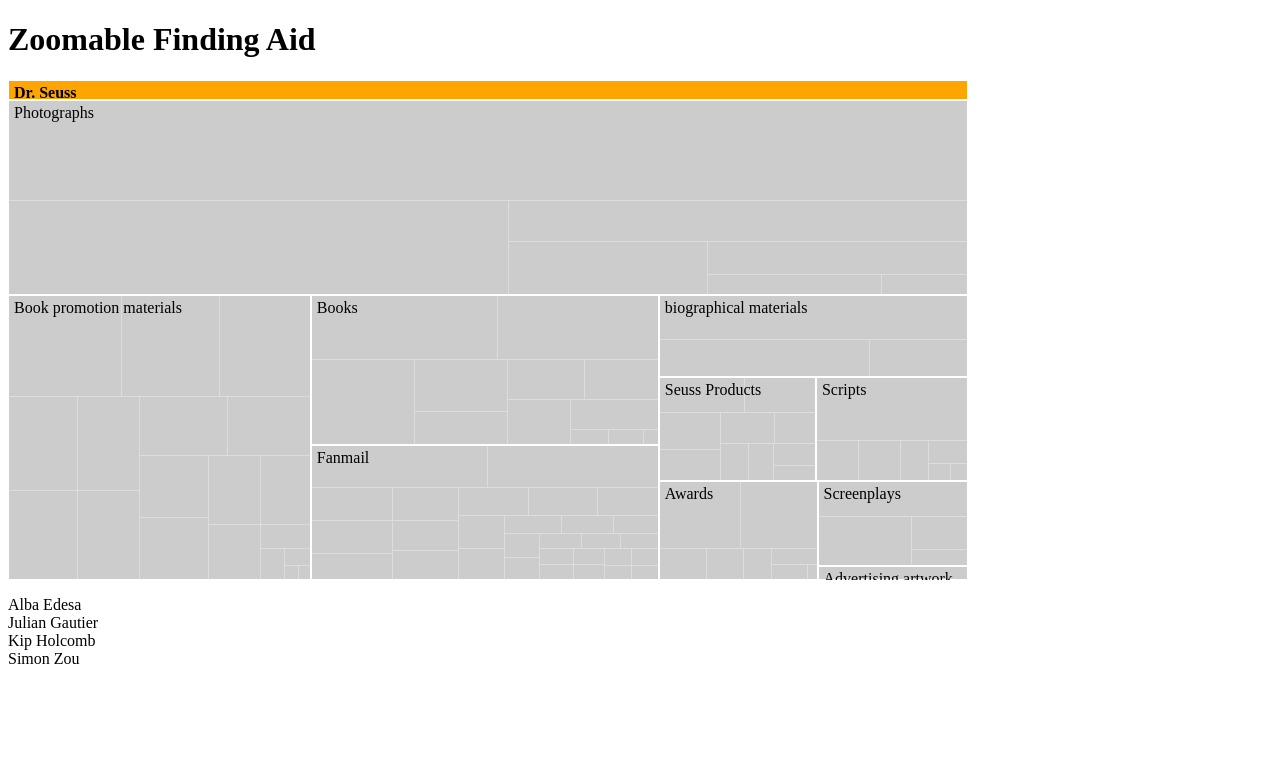
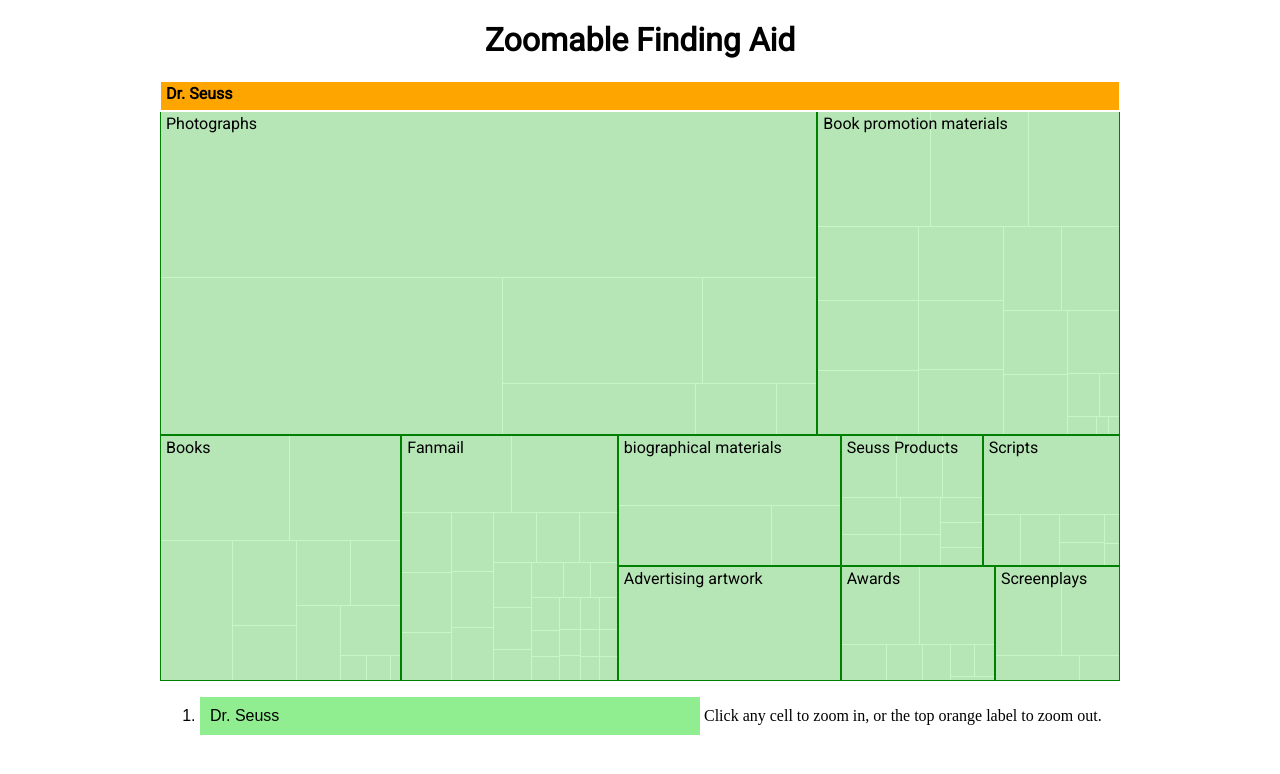
Before and after one commit to simzou/finding-aid, a plain HTML site: page index.html in a window 1280 px wide. Drawn offline with nearby package versions, Linux system fonts and the light colour scheme.

Commit message:
colors and levels added

```diff
--- a/flare.json
+++ b/flare.json
@@ -7,10 +7,18 @@
     {
      "name": "early drawings",
      "children": [
-      {"name": "dragon", "value": 3938},
-      {"name": "goblin", "value": 3812},
-      {"name": "romulus and remus", "value": 6714},
-      {"name": "vestal virgins", "value": 743}
+      {"name": "dragon", "value": 3938,
+        "info": "Ca. 1926-1927, pencil and ink on paper. [2930]"
+      },
+      {"name": "goblin", "value": 3812,
+        "info": "Ca. 1926-1927, pencil and ink on paper. [2931]"
+      },
+      {"name": "romulus and remus", "value": 4000,
+        "info": "Ca. 1926-1927, ink on paper. [2928]"
+      },
+      {"name": "vestal virgins", "value": 4000,
+        "info": "Ca. 1926-1927, pencil and ink on paper. [2929]"
+      }
      ]
     },
     {
@@ -94,7 +102,7 @@
   {
    "name": "Advertising artwork",
    "children": [
-    {"name": "FlareVis", "value": 4116}
+    {"name": "FlareVis", "value": 43116}
    ]
   },
   {
--- a/index.html
+++ b/index.html
@@ -5,24 +5,40 @@
     <title>HCI Finding Aids</title>
 
     <link rel="stylesheet" href="style.css">
+    <script src="//d3js.org/d3.v3.min.js" charset="utf-8"></script>
+    <link href='https://fonts.googleapis.com/css?family=Roboto' rel='stylesheet' type='text/css'>
+    <style>
+        h1 {
+            font-family: Roboto;
+        }
+        text {
+            font-family: Roboto;
+        }
+
+    </style>
+
 </head>
+
+
 <body>
-<h1>Zoomable Finding Aid</h1>
+<h1 id="page-title">Zoomable Finding Aid</h1>
 
-<p id="chart"></p>
+<div id="chart"></div>
+<div id="levels">
+    <span>
+        <ol id="levels-list"></ol>
+    </span>
+    <span>
+        <p>Click any cell to zoom in, or the top orange label to zoom out.</p>
+    </span>
+</div>
 
-    <footer>
-        <aside>Alba Edesa<br>Julian Gautier<br>Kip Holcomb<br>Simon Zou</aside>
-    </footer>
-
-    <script src="//d3js.org/d3.v3.min.js" charset="utf-8"></script>
-    <!--<script src="http://d3js.org/d3.v3.min.js"></script>-->
 
     <script>
 
-    var margin = {top: 20, right: 0, bottom: 0, left: 0},
+    var margin = {top: 30, right: 0, bottom: 0, left: 0},
             width = 960,
-            height = 500 - margin.top - margin.bottom,
+            height = 600 - margin.top - margin.bottom,
             formatNumber = d3.format(",d"),
             transitioning;
 
@@ -37,7 +53,7 @@
     var treemap = d3.layout.treemap()
             .children(function(d, depth) { return depth ? null : d._children; })
             .sort(function(a, b) { return a.value - b.value; })
-            .ratio(height / width * 0.5 * (1 + Math.sqrt(5)))
+            .ratio(height / width * 0.5 * (1 + Math.sqrt(7)))
             .round(false);
 
     var svg = d3.select("#chart").append("svg")
@@ -52,6 +68,9 @@
     var grandparent = svg.append("g")
             .attr("class", "grandparent");
 
+    // var levels = d3.select("#levels").append("svg").append("g");
+    var levels = d3.select("#levels").select("ol");
+
     grandparent.append("rect")
             .attr("y", -margin.top)
             .attr("width", width)
@@ -61,6 +80,13 @@
             .attr("x", 6)
             .attr("y", 6 - margin.top)
             .attr("dy", ".75em");
+    var colors = {
+            1: "#90EE90", // lightgreen
+            2: "#E0FFFF", // lightcyan
+            3: "#FFB6C1", // lightpink
+            4: "#DDA0DD" // plum
+        }
+
 
     d3.json("flare.json", function(root) {
         initialize(root);
@@ -73,6 +99,12 @@
             root.dx = width;
             root.dy = height;
             root.depth = 0;
+
+            var dummy_parent = {
+                name: "Dr. Seuss"
+            }
+
+            update_levels(dummy_parent);
         }
 
         // Aggregate the values for internal nodes. This is normally done by the
@@ -111,7 +143,7 @@
                     .datum(d.parent)
                     .on("click", transition)
                     .select("text")
-                    .text(name(d));
+                    .text(name(d))
 
             var g1 = svg.insert("g", ".grandparent")
                     .datum(d)
@@ -174,6 +206,21 @@
                     svg.style("shape-rendering", "crispEdges");
                     transitioning = false;
                 });
+
+                update_levels(d);
+
+                var num_levels = get_levels(d);
+
+                g1.selectAll("rect")
+                    .style("fill", function (d,i) {
+                        return colors[num_levels];
+                    });
+
+                g2.selectAll("rect")
+                    .style("fill", function (d,i) {
+                        return colors[num_levels];
+                    });
+
             }
 
             return g;
@@ -189,12 +236,48 @@
                     .attr("y", function(d) { return y(d.y); })
                     .attr("width", function(d) { return x(d.x + d.dx) - x(d.x); })
                     .attr("height", function(d) { return y(d.y + d.dy) - y(d.y); });
+                    // .attr("class", function(d) {
+                    //     return "level-" + get_levels(d);
+                    // });
+
         }
 
         function name(d) {
             return d.parent
-                    ? name(d.parent) + "." + d.name
+                    ? name(d.parent) + " / " + d.name
                     : d.name;
+        }
+
+        function get_levels(d) {
+            var breadcrumbs = name(d);
+            breadcrumbs = breadcrumbs.split(" / ");
+            var num_levels = breadcrumbs.length;
+            return num_levels;
+        }
+
+        function update_levels(d) {
+            var width = 60;
+            var height = 20;
+
+
+            var breadcrumbs = name(d);
+            console.log(breadcrumbs);
+            breadcrumbs = breadcrumbs.split(" / ");
+            console.log(breadcrumbs);
+            var num_levels = breadcrumbs.length;
+
+            levels.selectAll("li")
+                .data(breadcrumbs)
+                .exit()
+                .remove();
+
+            levels.selectAll("li")
+                .data(breadcrumbs)
+                .enter()
+                .append("li")
+                .attr("class", function(d,i) { return "level-" + (i + 1); })
+                .text(function(d, i) {return d;});
+
         }
     });
 
--- a/style.css
+++ b/style.css
@@ -1,7 +1,12 @@
 #chart {
     width: 960px;
-    height: 500px;
+    height: 600px;
     background: #ddd;
+    margin: auto;
+}
+
+#page-title {
+    text-align: center;
 }
 
 text {
@@ -36,10 +41,46 @@ rect.parent,
 }
 
 .children rect.parent {
+    fill: #90EE90;
+    fill-opacity: .5;
+    stroke: green;
+}
+
+.children:hover rect.child {
     fill: #bbb;
     fill-opacity: .5;
 }
 
-.children:hover rect.child {
-    fill: #bbb;
+#levels {
+    margin: auto;
+    width: 960px;
 }
+
+li[class^="level-"] {
+    padding: 10px;
+    font-family: Arial;
+}
+
+.level-1 {
+    background-color: #90EE90;
+}
+
+.level-2 {
+    background-color: #E0FFFF;
+}
+
+.level-3 {
+    background-color: #FFB6C1;
+}
+
+.level-4 {
+    background-color: #DDA0DD;
+}
+
+#levels-list {
+    width: 500px;
+}
+
+#levels span {
+    display: inline-block;
+}
```
